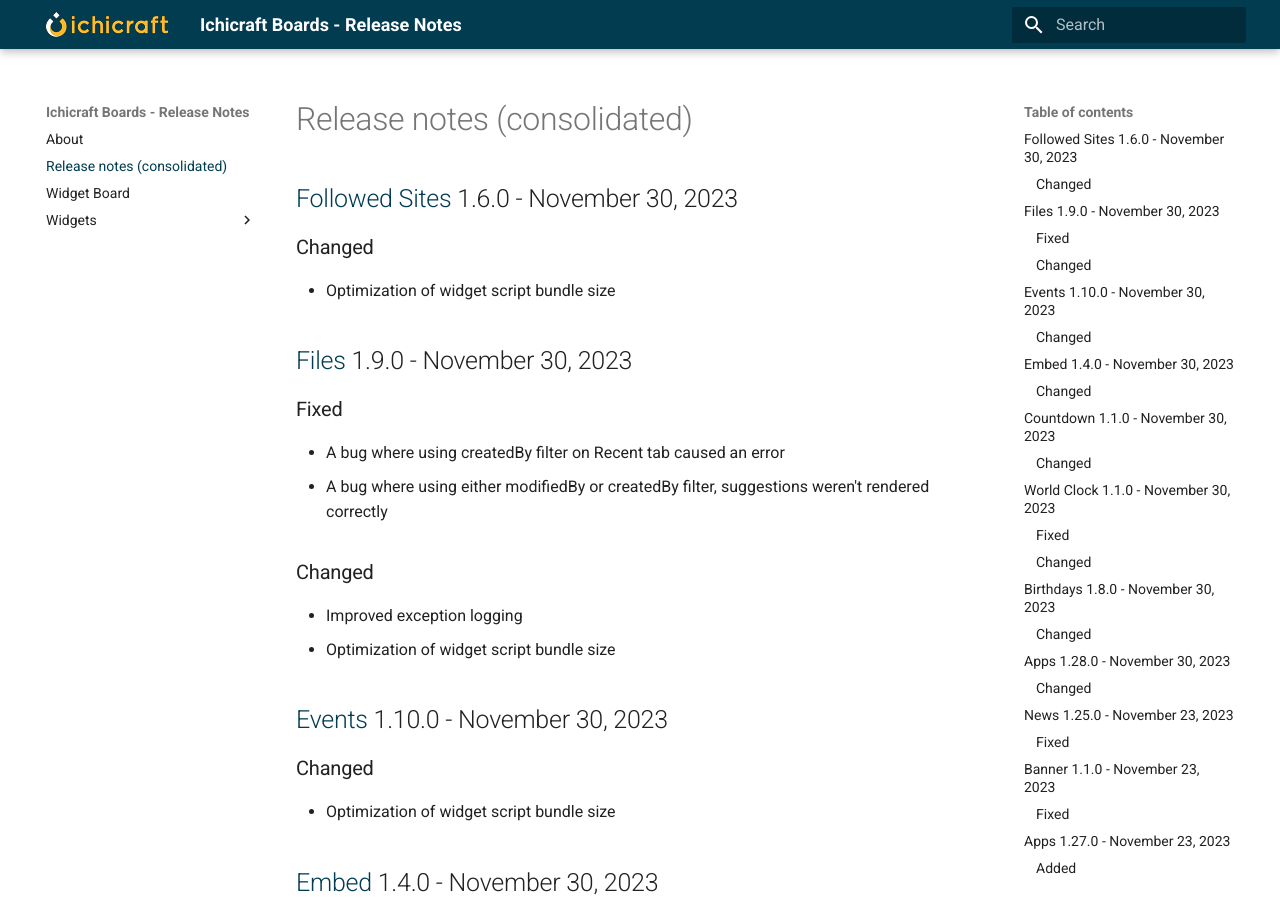
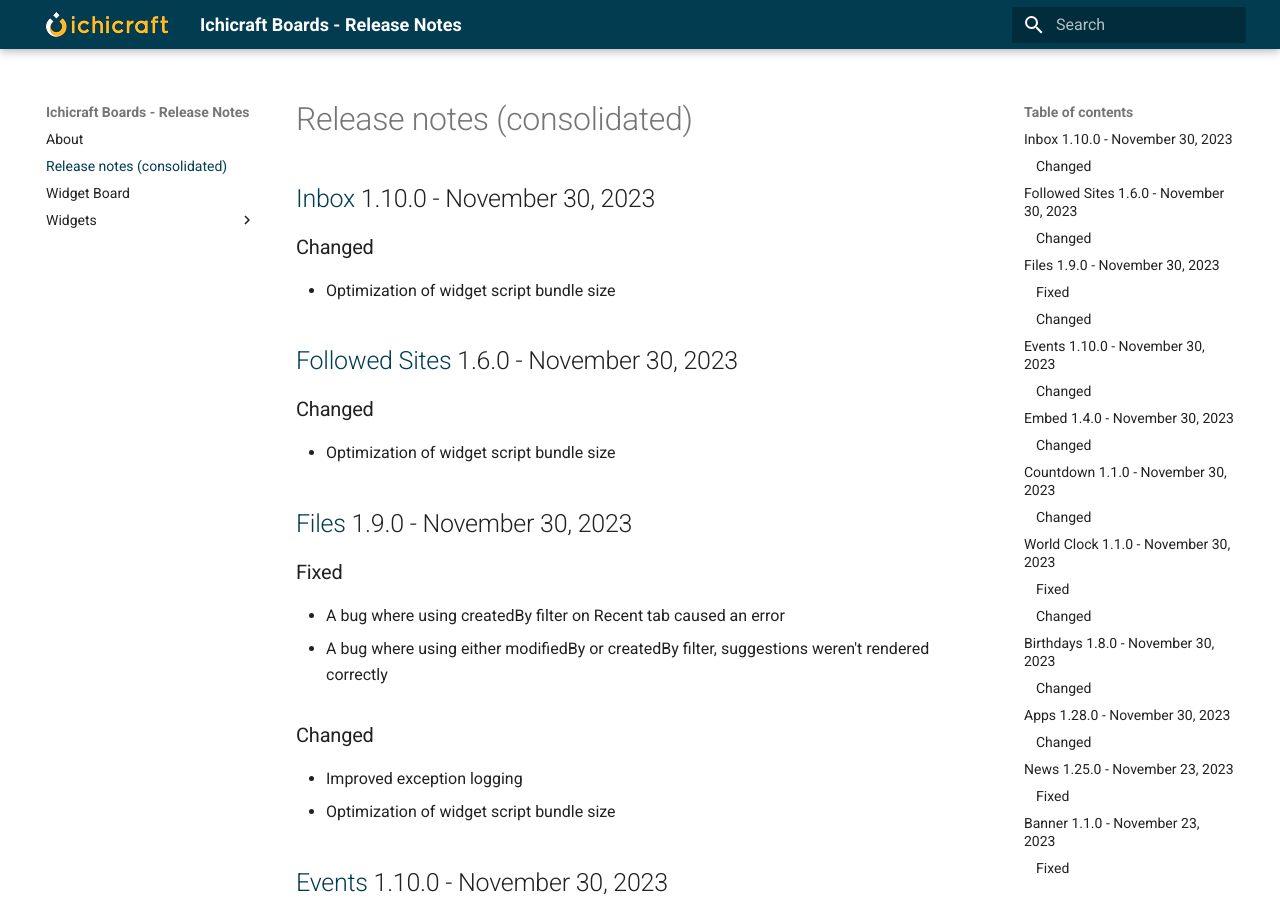
Before and after one commit to ichicraft/widgets-docs, an MkDocs documentation site: the page built from docs/Release-notes-(consolidated).md, in a window 1280 px wide and 900 px high. Built offline with MkDocs 1.6.1 and Material for MkDocs 9.7.7, drawn with Linux system fonts in a browser that asks for light colours.

Commit message:
Release notes updated by BuildService

```diff
--- a/docs/Release-notes-(consolidated).md
+++ b/docs/Release-notes-(consolidated).md
@@ -1,3 +1,8 @@
+## [Inbox](./Widgets/Inbox.md) 1.10.0 - November 30, 2023
+
+### Changed
+- Optimization of widget script bundle size
+
 ## [Followed Sites](./Widgets/Followed Sites.md) 1.6.0 - November 30, 2023
 
 ### Changed
```
Also changed, not shown: docs/Widgets/Inbox.md (+5 -0 lines).
